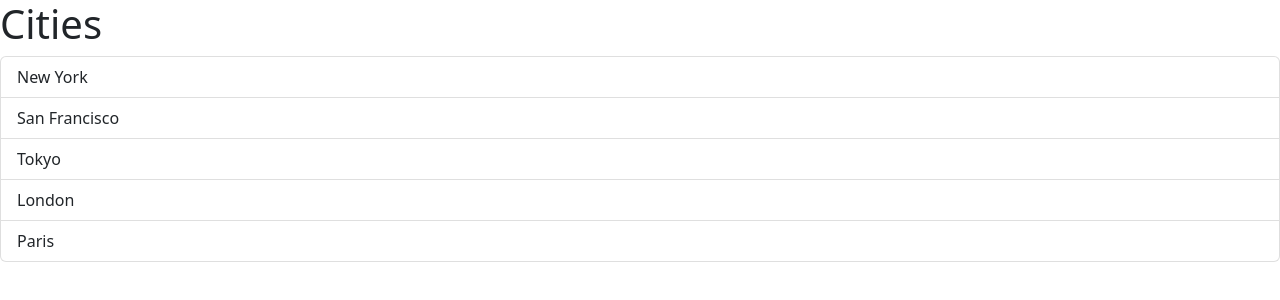
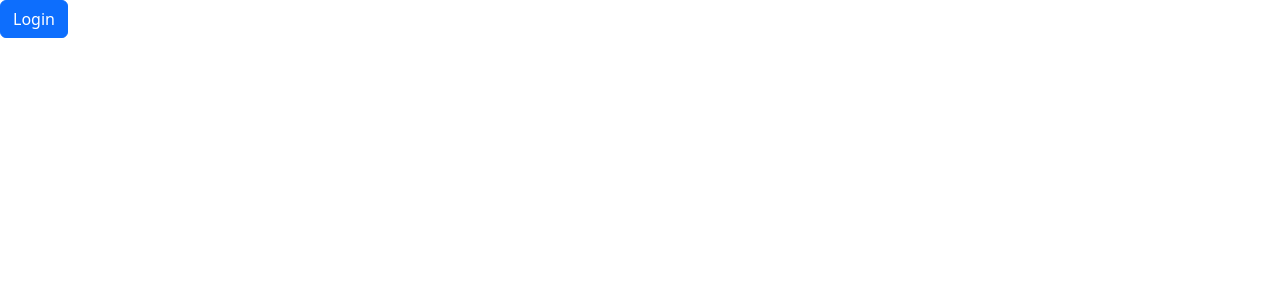
Before and after one commit to nkemdilimjulie/react-app, a React (Vite) app: page / in a window 1280 px wide. Shown: the top 300 px of the page. Built offline with nearby package versions, Linux system fonts and the light colour scheme.

Commit message:
sets button colors

```diff
--- a/src/App.tsx
+++ b/src/App.tsx
@@ -1,14 +1,14 @@
-import ListGroup from "./components/ListGroup";
+import Button from "./components/Button";
 
 function App() {
-  let items = ["New York", "San Francisco", "Tokyo", "London", "Paris"];
-  const handleSelectItem = (item: string) => {
-    console.log(item);
-  }
+
   return (
-  <div>
-    <ListGroup items={items} heading="Cities" onSelectItem={handleSelectItem} />
-  </div>);
+    <div>
+      <Button color='primary' onClick={() => console.log('Clicked')}>
+        Login
+      </Button>
+    </div>
+  );
 }
 
 export default App;
--- /dev/null
+++ b/src/components/Button.tsx
@@ -0,0 +1,19 @@
+import React from "react";
+
+interface Props {
+  children: string;
+  color?: 'primary'|'seondary'| 'danger';
+  onClick: () => void;
+}
+const Button = ({children, onClick, color='primary'}: Props) => {
+  return (
+
+      <button
+        className={'btn btn-' + color} onClick={onClick}>
+        {children}
+      </button>
+
+  )
+}
+
+export default Button
```
Also changed, not shown: src/components/Alert.tsx (added, +13 -0 lines), 1 other file (tests, documents, lock files or other folders).
